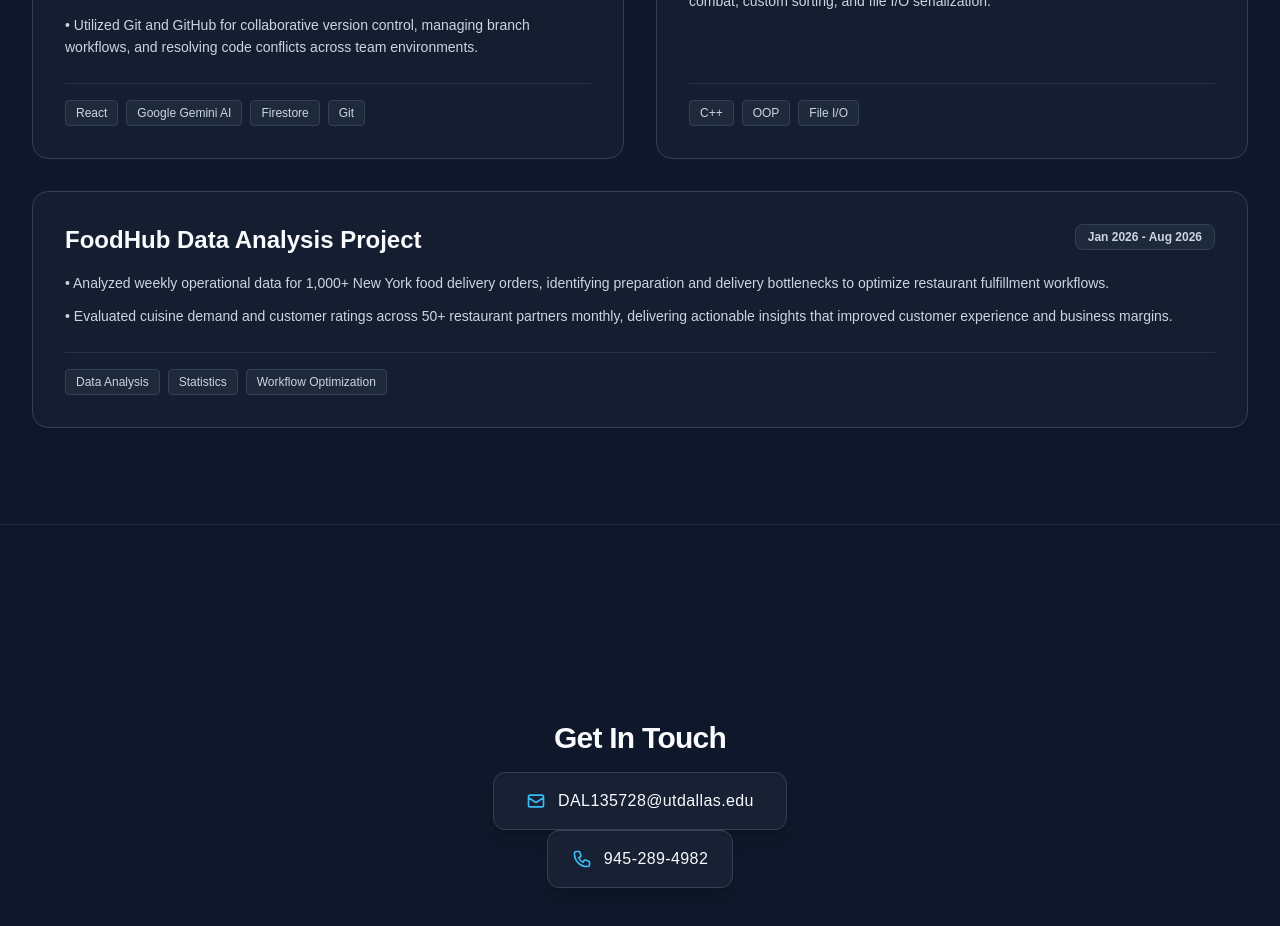
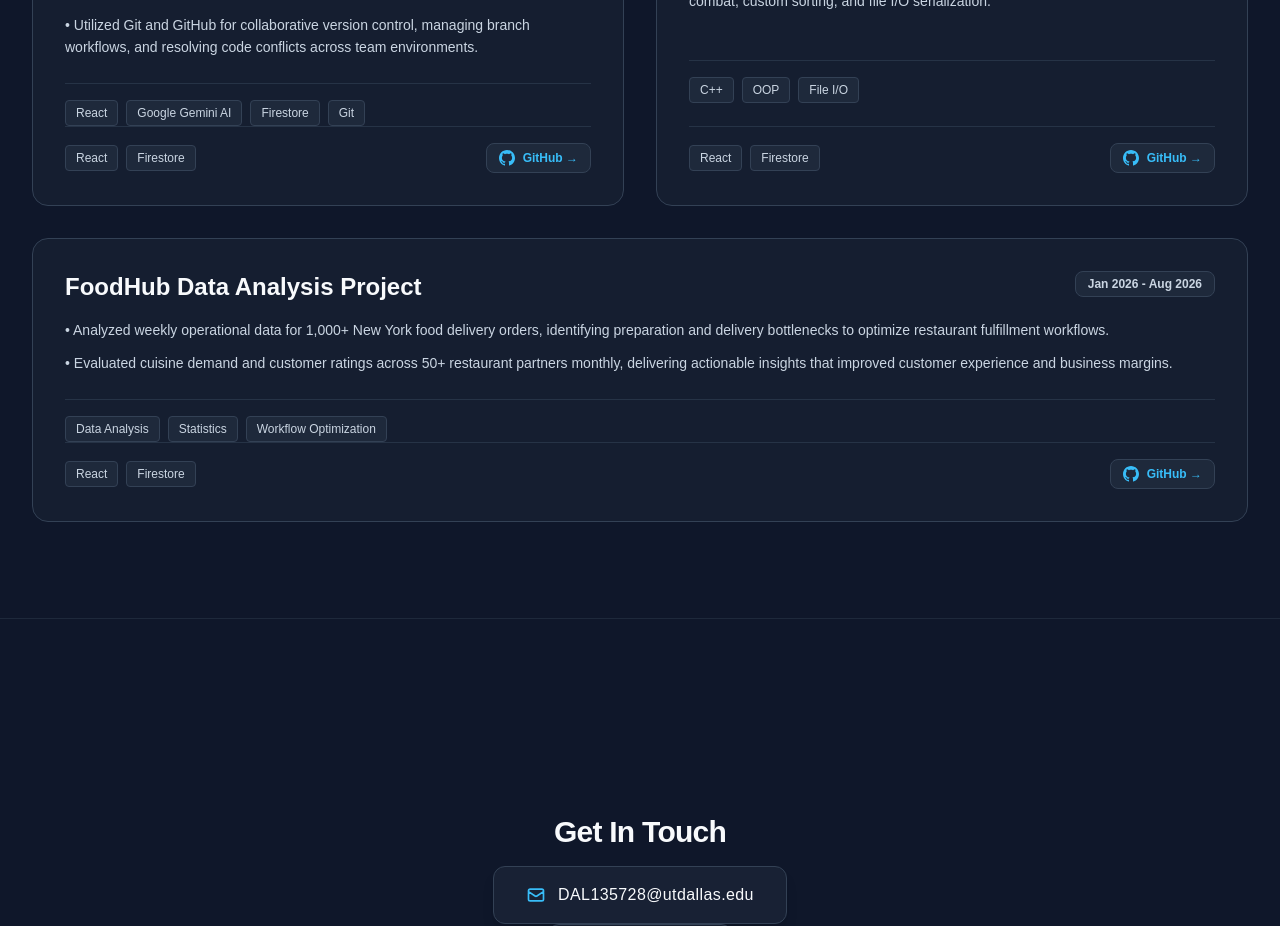
Before and after one commit to viditsmart/Vidit-s-portfolio, a Next.js app in the folder portfolio/: page / in a window 1280 px wide. Shown: the part 2680-3606 px from the top of the page. Built offline with nearby package versions, Linux system fonts and the light colour scheme.

Commit message:
Added github links

```diff
--- a/portfolio/app/page.tsx
+++ b/portfolio/app/page.tsx
@@ -190,6 +190,26 @@
               <span className="bg-[#1E293B] text-slate-300 px-2.5 py-1 rounded text-xs font-medium border border-[#334155]">Firestore</span>
               <span className="bg-[#1E293B] text-slate-300 px-2.5 py-1 rounded text-xs font-medium border border-[#334155]">Git</span>
             </div>
+
+            <div className="pt-4 border-t border-[#334155]/60 flex items-center justify-between flex-wrap gap-4">
+              <div className="flex flex-wrap gap-2">
+                <span className="bg-[#1E293B] text-slate-300 px-2.5 py-1 rounded text-xs font-medium border border-[#334155]">React</span>
+                <span className="bg-[#1E293B] text-slate-300 px-2.5 py-1 rounded text-xs font-medium border border-[#334155]">Firestore</span>
+              </div>
+
+              {/* GitHub Button */}
+              <a
+                href="https://github.com/JFMcCM/Hackathon_T-Mobile_Challenge"
+                target="_blank"
+                rel="noopener noreferrer"
+                className="inline-flex items-center gap-2 text-xs font-semibold text-[#38BDF8] hover:text-white bg-[#1E293B] hover:bg-[#334155] px-3 py-1.5 rounded-lg border border-[#334155] transition"
+              >
+                <svg className="w-4 h-4 fill-current" viewBox="0 0 24 24">
+                  <path d="M12 0c-6.626 0-12 5.373-12 12 0 5.302 3.438 9.8 8.207 11.387.599.111.793-.261.793-.577v-2.234c-3.338.726-4.033-1.416-4.033-1.416-.546-1.387-1.333-1.756-1.333-1.756-1.089-.745.083-.729.083-.729 1.205.084 1.839 1.237 1.839 1.237 1.07 1.834 2.807 1.304 3.492.997.107-.775.418-1.305.762-1.604-2.665-.305-5.467-1.334-5.467-5.931 0-1.311.469-2.381 1.236-3.221-.124-.303-.535-1.524.117-3.176 0 0 1.008-.322 3.301 1.23.957-.266 1.983-.399 3.003-.404 1.02.005 2.047.138 3.006.404 2.291-1.552 3.297-1.23 3.297-1.23.653 1.653.242 2.874.118 3.176.77.84 1.235 1.911 1.235 3.221 0 4.609-2.807 5.624-5.479 5.921.43.372.823 1.102.823 2.222v3.293c0 .319.192.694.801.576 4.765-1.589 8.199-6.086 8.199-11.386 0-6.627-5.373-12-12-12z"/>
+                </svg>
+                GitHub →
+              </a>
+            </div>
           </div>
 
           {/* Project 2: RPG Character Management System */}
@@ -209,6 +229,26 @@
               <span className="bg-[#1E293B] text-slate-300 px-2.5 py-1 rounded text-xs font-medium border border-[#334155]">OOP</span>
               <span className="bg-[#1E293B] text-slate-300 px-2.5 py-1 rounded text-xs font-medium border border-[#334155]">File I/O</span>
             </div>
+
+            <div className="pt-4 border-t border-[#334155]/60 flex items-center justify-between flex-wrap gap-4">
+              <div className="flex flex-wrap gap-2">
+                <span className="bg-[#1E293B] text-slate-300 px-2.5 py-1 rounded text-xs font-medium border border-[#334155]">React</span>
+                <span className="bg-[#1E293B] text-slate-300 px-2.5 py-1 rounded text-xs font-medium border border-[#334155]">Firestore</span>
+              </div>
+
+              {/* GitHub Button */}
+              <a
+                href="https://github.com/viditsmart/RPG-Character-Management-System"
+                target="_blank"
+                rel="noopener noreferrer"
+                className="inline-flex items-center gap-2 text-xs font-semibold text-[#38BDF8] hover:text-white bg-[#1E293B] hover:bg-[#334155] px-3 py-1.5 rounded-lg border border-[#334155] transition"
+              >
+                <svg className="w-4 h-4 fill-current" viewBox="0 0 24 24">
+                  <path d="M12 0c-6.626 0-12 5.373-12 12 0 5.302 3.438 9.8 8.207 11.387.599.111.793-.261.793-.577v-2.234c-3.338.726-4.033-1.416-4.033-1.416-.546-1.387-1.333-1.756-1.333-1.756-1.089-.745.083-.729.083-.729 1.205.084 1.839 1.237 1.839 1.237 1.07 1.834 2.807 1.304 3.492.997.107-.775.418-1.305.762-1.604-2.665-.305-5.467-1.334-5.467-5.931 0-1.311.469-2.381 1.236-3.221-.124-.303-.535-1.524.117-3.176 0 0 1.008-.322 3.301 1.23.957-.266 1.983-.399 3.003-.404 1.02.005 2.047.138 3.006.404 2.291-1.552 3.297-1.23 3.297-1.23.653 1.653.242 2.874.118 3.176.77.84 1.235 1.911 1.235 3.221 0 4.609-2.807 5.624-5.479 5.921.43.372.823 1.102.823 2.222v3.293c0 .319.192.694.801.576 4.765-1.589 8.199-6.086 8.199-11.386 0-6.627-5.373-12-12-12z"/>
+                </svg>
+                GitHub →
+              </a>
+            </div>
           </div>
 
           {/* Project 3: FoodHub Data Analysis */}
@@ -227,6 +267,26 @@
               <span className="bg-[#1E293B] text-slate-300 px-2.5 py-1 rounded text-xs font-medium border border-[#334155]">Data Analysis</span>
               <span className="bg-[#1E293B] text-slate-300 px-2.5 py-1 rounded text-xs font-medium border border-[#334155]">Statistics</span>
               <span className="bg-[#1E293B] text-slate-300 px-2.5 py-1 rounded text-xs font-medium border border-[#334155]">Workflow Optimization</span>
+            </div>
+
+            <div className="pt-4 border-t border-[#334155]/60 flex items-center justify-between flex-wrap gap-4">
+              <div className="flex flex-wrap gap-2">
+                <span className="bg-[#1E293B] text-slate-300 px-2.5 py-1 rounded text-xs font-medium border border-[#334155]">React</span>
+                <span className="bg-[#1E293B] text-slate-300 px-2.5 py-1 rounded text-xs font-medium border border-[#334155]">Firestore</span>
+              </div>
+
+              {/* GitHub Button */}
+              <a
+                href="https://github.com/viditsmart/Project-Python-Foundations-Foodhub-Data-Analysis"
+                target="_blank"
+                rel="noopener noreferrer"
+                className="inline-flex items-center gap-2 text-xs font-semibold text-[#38BDF8] hover:text-white bg-[#1E293B] hover:bg-[#334155] px-3 py-1.5 rounded-lg border border-[#334155] transition"
+              >
+                <svg className="w-4 h-4 fill-current" viewBox="0 0 24 24">
+                  <path d="M12 0c-6.626 0-12 5.373-12 12 0 5.302 3.438 9.8 8.207 11.387.599.111.793-.261.793-.577v-2.234c-3.338.726-4.033-1.416-4.033-1.416-.546-1.387-1.333-1.756-1.333-1.756-1.089-.745.083-.729.083-.729 1.205.084 1.839 1.237 1.839 1.237 1.07 1.834 2.807 1.304 3.492.997.107-.775.418-1.305.762-1.604-2.665-.305-5.467-1.334-5.467-5.931 0-1.311.469-2.381 1.236-3.221-.124-.303-.535-1.524.117-3.176 0 0 1.008-.322 3.301 1.23.957-.266 1.983-.399 3.003-.404 1.02.005 2.047.138 3.006.404 2.291-1.552 3.297-1.23 3.297-1.23.653 1.653.242 2.874.118 3.176.77.84 1.235 1.911 1.235 3.221 0 4.609-2.807 5.624-5.479 5.921.43.372.823 1.102.823 2.222v3.293c0 .319.192.694.801.576 4.765-1.589 8.199-6.086 8.199-11.386 0-6.627-5.373-12-12-12z"/>
+                </svg>
+                GitHub →
+              </a>
             </div>
           </div>
 
```
